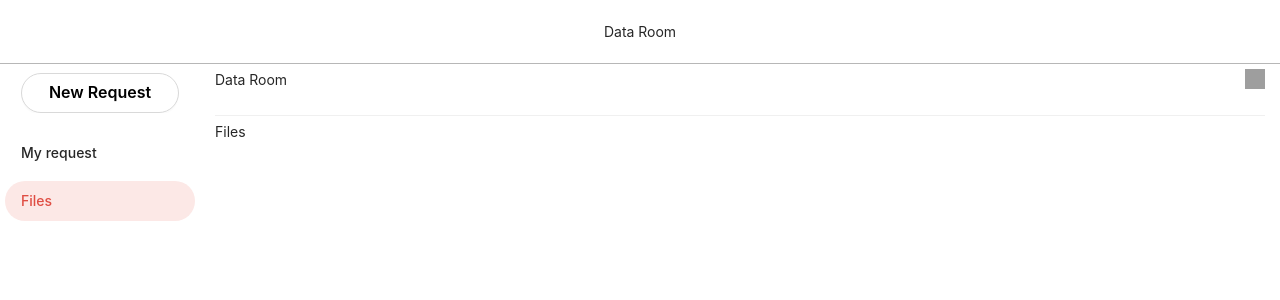
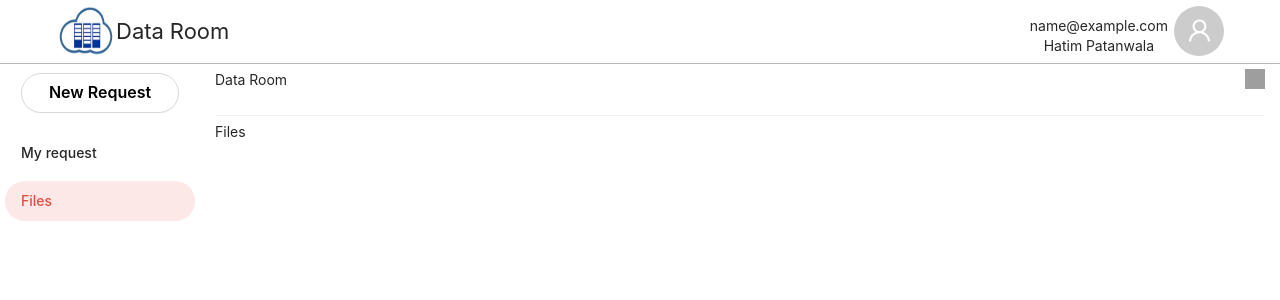
Before and after one commit to hatimpatanwala/dataroom-frontend, a React (Create React App) app: page /files in a window 1280 px wide. Shown: the top 300 px of the page. Built offline with nearby package versions, Linux system fonts and the light colour scheme; sample sign-in values are in the browser's storage; grey boxes are pictures that could not be loaded.

Commit message:
header creation

```diff
--- a/src/App.tsx
+++ b/src/App.tsx
@@ -61,7 +61,7 @@ setUserInfo(values)
     <Route path='/login' element = {<Login updateUserInfo={updateUserInfo}/>}/>
     <Route path='/*' element={<Navigate to={"login"}/>} />
     </Routes>}
-   {userInfo &&<> <Header  />
+   {userInfo &&<> <Header userInfo={userInfo}  />
     <Layout>
       <Sider />
         <Content >
@@ -78,7 +78,7 @@ setUserInfo(values)
         <Routes>
          {primaryRoutes.map((tools)=>{
            const Component = tools.component
-           return <Route path={tools.link} element={<Component/>}/>
+           return <Route path={tools.link} element={<Component userInfo={userInfo}/>}/>
 
          })}
          <Route path="/*" element={<Navigate to={"files"}/>}/>
--- a/src/Components/Header/Header.css
+++ b/src/Components/Header/Header.css
@@ -1,3 +1,22 @@
 .header-content{
-    text-align: center;
+    display: flex;
+    justify-content: space-between;
 }
+.company-details{
+    display: flex;
+    padding: 6px;
+}
+.company-name{
+    font-size: 22px;
+    padding-top: 25px;
+
+}
+.ant-layout-header{
+    line-height: 0px!important;
+
+}
+.user-info{
+    padding-top:10px;
+    padding-right:6px;
+
+}
--- a/src/Components/Header/Header.tsx
+++ b/src/Components/Header/Header.tsx
@@ -1,12 +1,47 @@
-import React from 'react'
-import {Layout} from "antd"
+import React,{useEffect} from 'react'
+import {Avatar, Image, Layout, Row} from "antd"
+import { UserOutlined } from '@ant-design/icons';
+
 import "./Header.css"
+import { userInfo } from 'os';
 const {Header:AntdHeader} =Layout
+interface Iprops{
+  userInfo:{
+    email?:string,
+    password?:string
+  }
+}
+interface userinfo{
+  userInfo:{
+    email?:string,
+    password?:string
+  }
+}
+const Header = (props:userinfo) => {
+  const{userInfo} = props
 
-const Header = () => {
   return (
     <AntdHeader>
-        <div className='header-content'><span>Data Room</span></div>
+        <div className='header-content'>
+          <div className='company-details'>
+            <img src={process.env.PUBLIC_URL+"assets/images/temp_logo.png"} height={50} width={60} />
+           <div className='company-name'>
+           <span  >Data Room</span></div>
+
+            </div>
+             <div>
+            <Row style={{padding:"6px",lineHeight:"20px"}}>
+              <div className='user-info'>
+                <div >{userInfo.email}</div>
+
+               <div style={{textAlign:"center"}}>{"Hatim Patanwala"}</div>
+              </div>
+              <Avatar size={50} icon={<UserOutlined/>} />
+            </Row>
+
+            </div>
+
+        </div>
     </AntdHeader>
   )
 }
--- a/src/Pages/Login/Login.tsx
+++ b/src/Pages/Login/Login.tsx
@@ -22,6 +22,7 @@ const Login = (props:any) => {
     const onfinish=(evt:FormDataEvent)=>{
 console.log(evt)
 localStorage.setItem("user",JSON.stringify(evt))
+props.updateUserInfo(evt)
 // history("files")
 
 
```
Also changed, not shown: public/assets/icons/useroutlined.png (added), public/assets/images/temp_logo.png (added).
